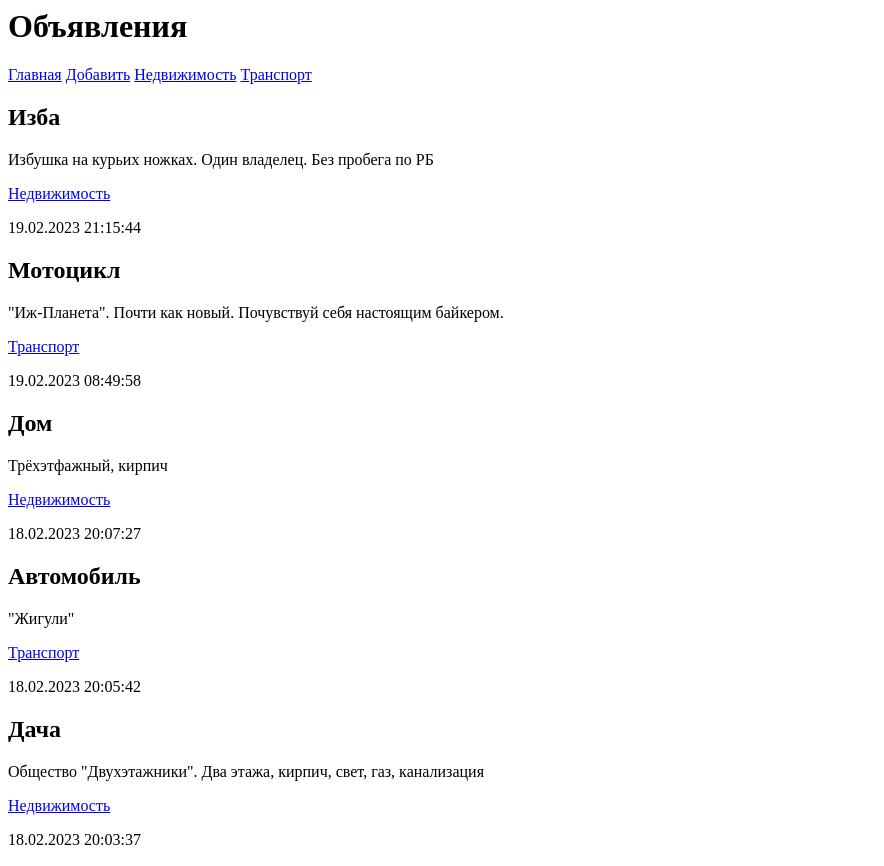
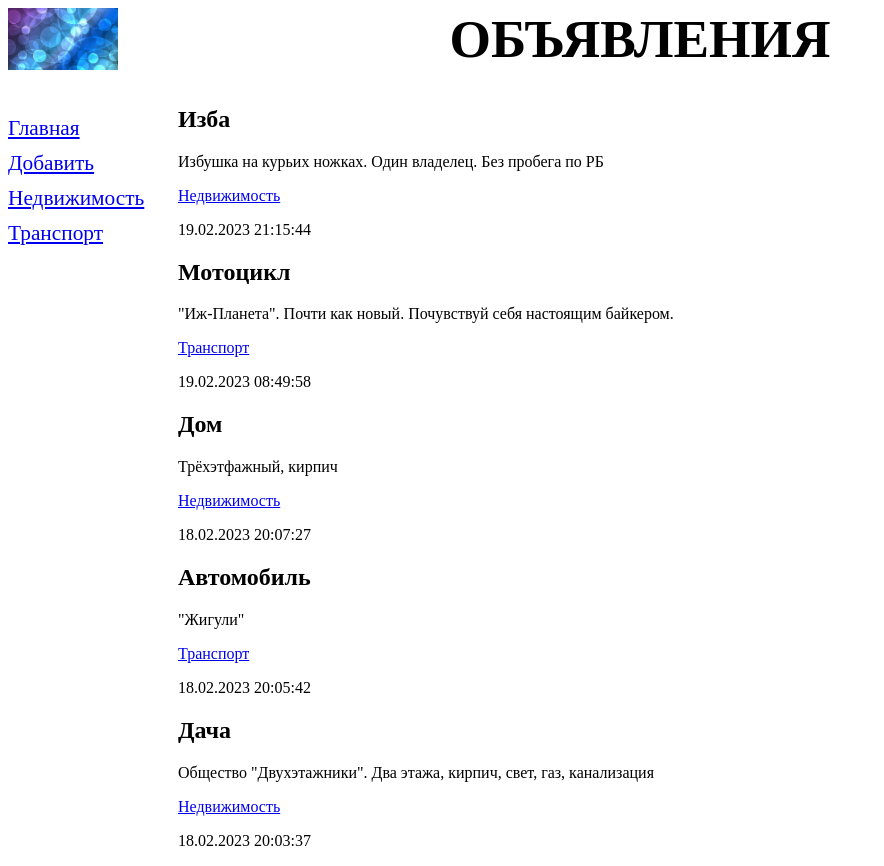
Before and after one commit to Schtirlitz80/dronov_django3_tutorial, a Django app: template bboard/templates/bboard/index.html in a window 1280 px wide. Shown: the whole page, without its empty margins (0-884 px from the left). Before the commit the page ends 845 px from the top, so only its background shows below. Run offline with Django 3.2, Linux system fonts and the light colour scheme; the template is opened without the code that fills it: values that come from a table or form of the project are taken from there, others are empty; data comes from the database, SQL or seed files in the repository; parts of the project's set-up code (start-up, migrations or seed data) failed here and were passed over.

Commit message:
Finished part I of the Dronov's book

```diff
--- /dev/null
+++ b/bboard/static/bboard/style.css
@@ -0,0 +1,18 @@
+header h1 {
+    font-size: 40pt;
+    text-transform: uppercase;
+    text-align: center;
+    background: url("bg.jpg") left / auto 100% no-repeat;
+}
+nav {
+    font-size: 16pt;
+    width: 150px;
+    float: left;
+}
+nav a {
+    display: block;
+    margin: 10px 0px;
+}
+section {
+    margin-left: 170px;;
+}
--- a/bboard/templates/layout/basic.html
+++ b/bboard/templates/layout/basic.html
@@ -1,8 +1,10 @@
+{% load static %}
 <!DOCTYPE <html>
 <html lang="ru">
     <head>
         <meta charset="UTF-8">
         <title>{% block title %}Главная{% endblock %} :: Доска объявлений</title>
+        <link rel="stylesheet" type="text/css" href="{% static 'bboard/style.css' %}">
     </head>
     <body>
         <header>
```
Also changed, not shown: bboard/static/bboard/bg.jpg (added).
